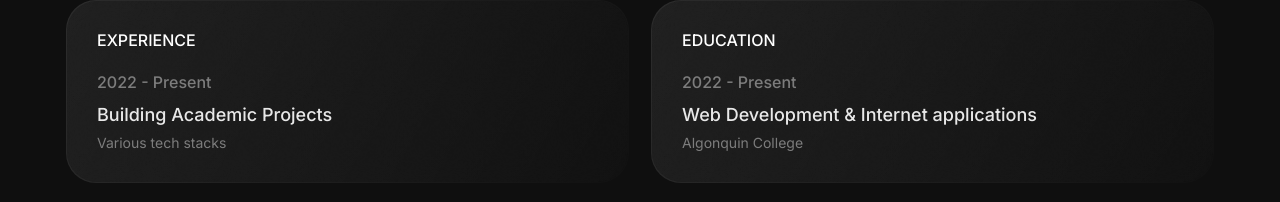
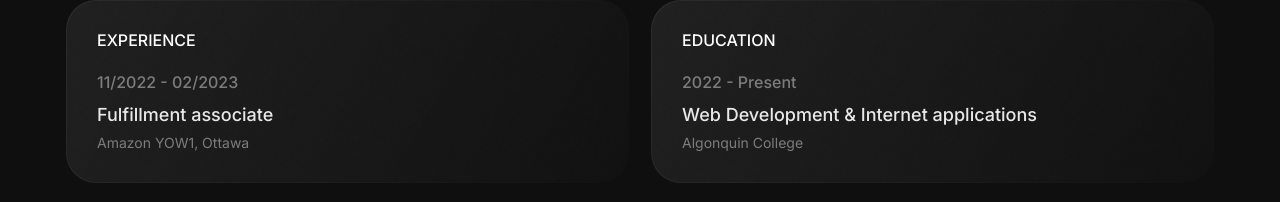
Before and after one commit to remarkablejames/remarkablejames, a plain HTML site: page about.html in a window 1280 px wide. Shown: the part 584-786 px from the top of the page. Drawn offline with Linux system fonts and the light colour scheme; some icons are missing.

Commit message:
updated content

```diff
--- a/about.html
+++ b/about.html
@@ -94,9 +94,9 @@
 
                 <ul>
                   <li>
-                    <p class="date">2022 - Present</p>
-                    <h2>Building Academic Projects</h2>
-                    <p class="type">Various tech stacks</p>
+                    <p class="date">11/2022 - 02/2023</p>
+                    <h2>Fulfillment associate</h2>
+                    <p class="type">Amazon YOW1, Ottawa</p>
                   </li>
                 </ul>
               </div>
```
